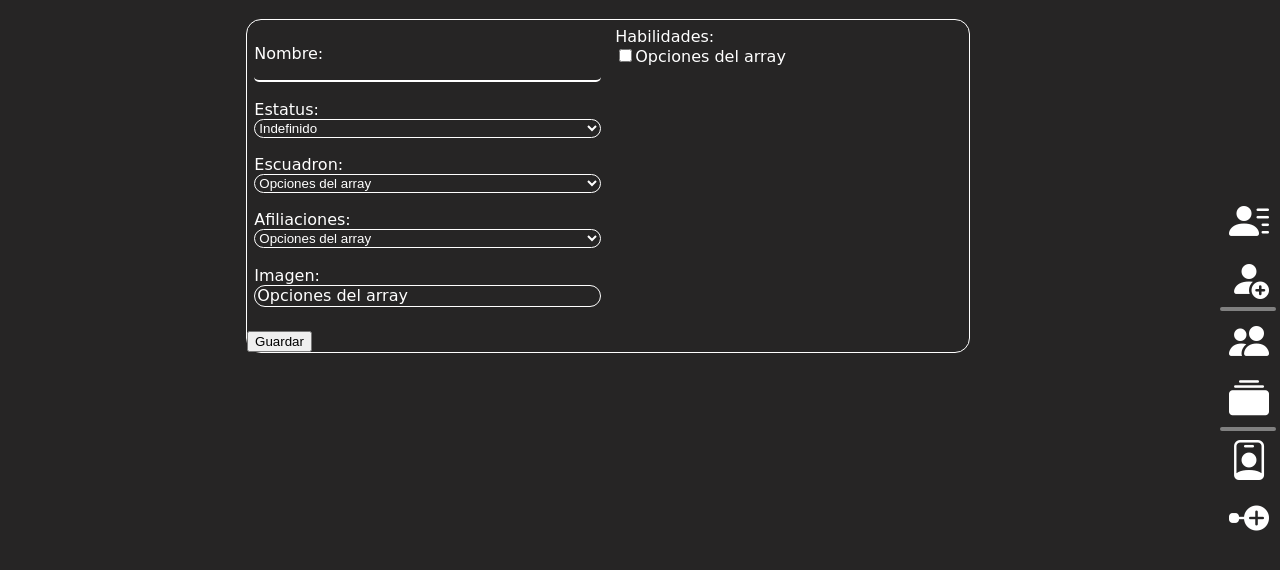
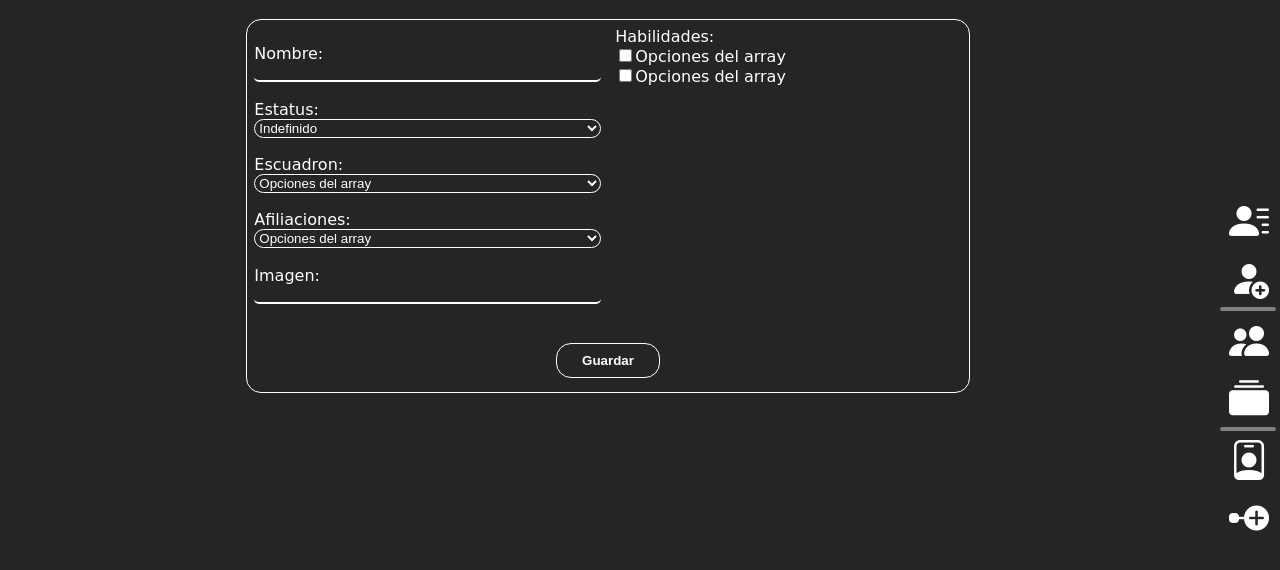
Before and after one commit to Onyx-19/DSQuad2, a plain HTML site: page html/dsList.html in a window 1280 px wide. Both pictures are taken after a click on the element 1248 px from the left and 340 px from the top of the page. Shown: the part 62-632 px from the top of the page. Drawn offline with nearby package versions, Linux system fonts and the light colour scheme.

Commit message:
Se añade informacion basica al archivo addMember y se añade como modulo al render

```diff
--- a/css/miembros/AddMember.css
+++ b/css/miembros/AddMember.css
@@ -17,6 +17,7 @@
     flex-direction: column;
 }
 
+
 /* Cambiar los elementos Input, Select y Option por clases */
 input{
     background-color: transparent;
@@ -33,6 +34,9 @@ select, option{
     border-radius: 15px;
     background: #262525;
 }
+input:focus, select:focus, option:focus, .btnAddMemeber:hover, .btnAddMemeber:focus{
+    box-shadow: 1px 2px 4px #FFFFFF;
+}
 
 
 .div2AddMiembro{
@@ -41,3 +45,17 @@ select, option{
     display: flex;
     flex-direction: column;
 }
+.divBtnAddMemeber{
+    display: flex;
+    justify-content: center;
+    margin: 2%;
+}
+.btnAddMemeber{
+    width: 15%;
+    height: 35px;
+    font-weight: bold;
+    border: solid 1px white;
+    border-radius: 15px;
+    background: transparent;
+    color: white;
+}
--- a/js/members/addMember.js
+++ b/js/members/addMember.js
@@ -25,29 +25,35 @@ addListM.addEventListener("click", () => {
                         <label for="">Escuadron:</label>
                         <select>
                             <option>Opciones del array</option>
+                            <option>Opciones del array</option>
                         </select>
                     </div>
                     <div class="div1_1AddMiembro">
                         <label>Afiliaciones:</label>
                         <select>
                             <option>Opciones del array</option>
+                            <option>Opciones del array</option>
                         </select>
                     </div>
                     <div class="div1_1AddMiembro">
                         <label>Imagen:</label>
-                        <option>Opciones del array</option>
+
+                        <input type="text">
                     </div>
                 </div>
-
-
                 <div class="div2AddMiembro">
                     <label>Habilidades:</label>
                     <div class="div2_2AddMiembro">
                         <input type="checkbox" class="mark">Opciones del array</input>
                     </div>
+                    <div class="div2_2AddMiembro">
+                        <input type="checkbox" class="mark">Opciones del array</input>
+                    </div>
                 </div>
             </div>
-            <button>Guardar</button>
+            <div class="divBtnAddMemeber">
+                <button class="btnAddMemeber">Guardar</button>
+            </div>
         </form>
     `
 })
```
Also changed, not shown: html/dsList.html (+0 -62 lines), js/dsList.js (line endings or trailing spaces).
